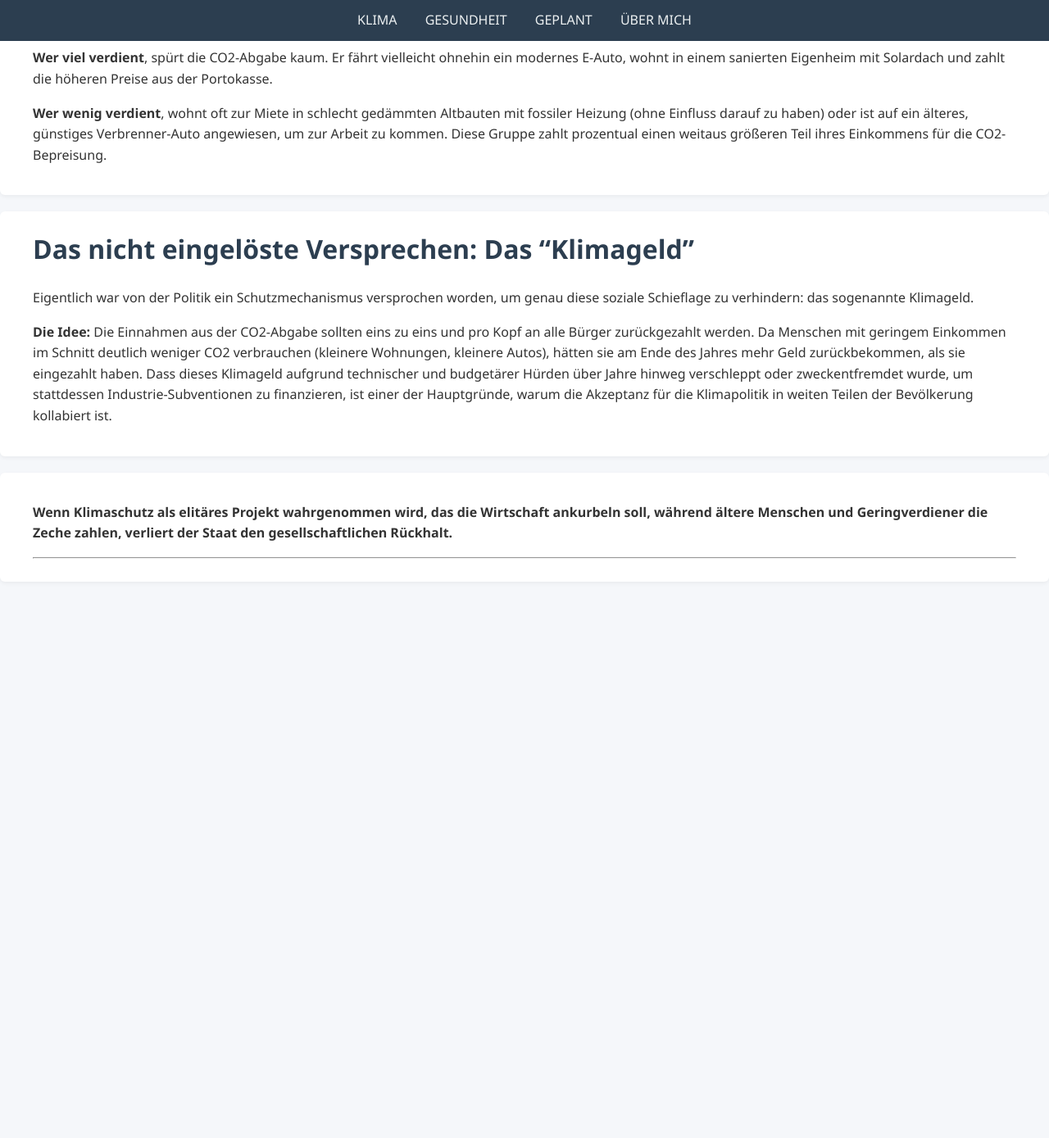
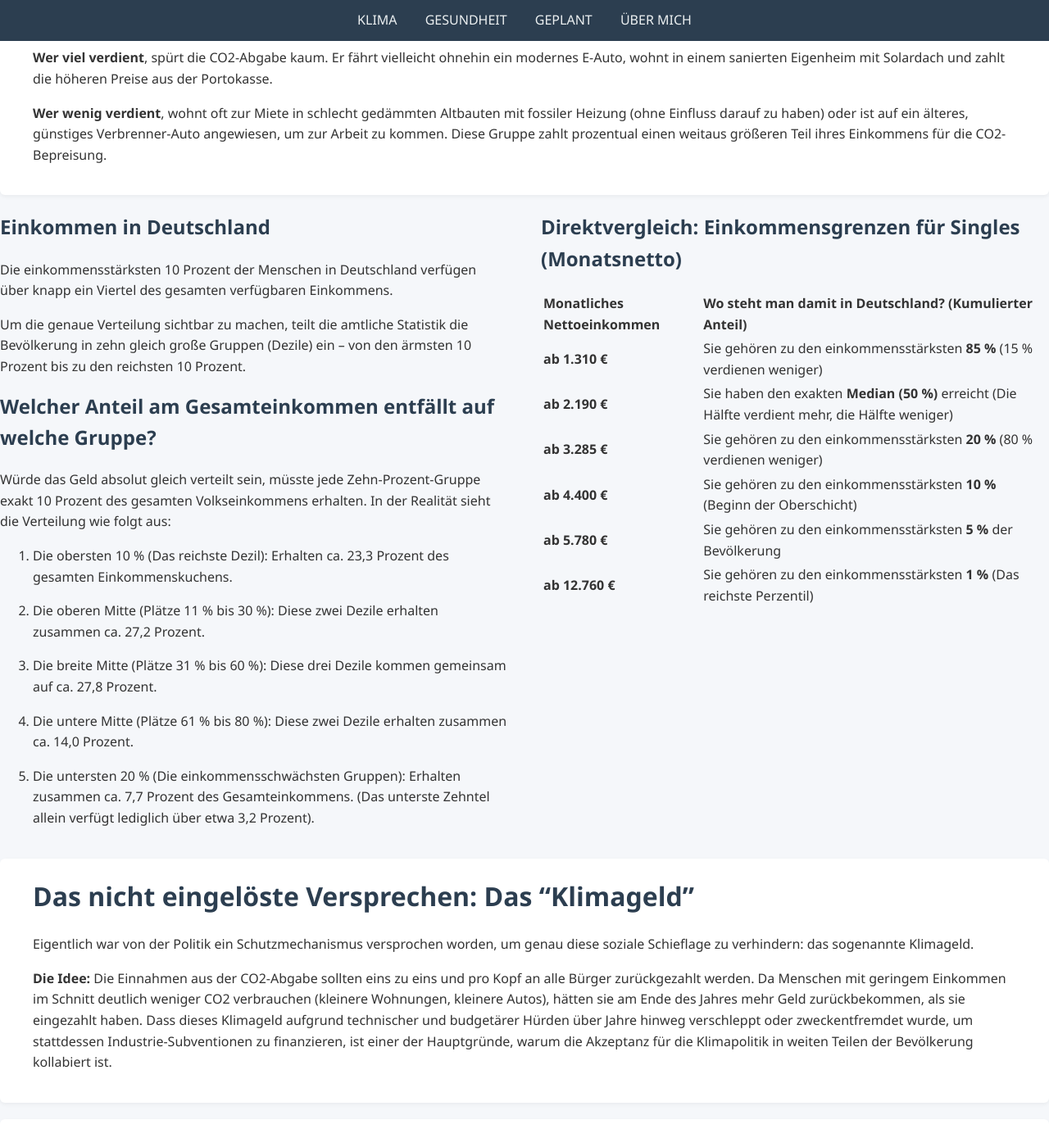
Before and after one commit to TheGermanTruth/TheGermanTruth, a Jekyll site: the page built from index.md, in a window 1280 px wide and 1400 px high, scrolled down 4872 px. Shown: the top 1389 px of the window at 82% size. Built offline with Jekyll 4.4.1, drawn with Linux system fonts in a browser that asks for light colours; before the commit the page ends 5602 px from its top, so only the background shows below that; some of the changed text lies outside the part shown.

Commit message:
Update index.md

```diff
--- a/index.md
+++ b/index.md
@@ -13,7 +13,7 @@ title: "Die Co2 Lüge"
 >
 >in die Verantwortung genommen für
 >
->8.300.000.000 Milliarden Menschen.
+>8.300.000.000 Milliarden Menschen?
 
 ---
 
@@ -200,6 +200,51 @@ Bepreisung.
 
 </div>
 
+<div class="two-columns" markdown="1">
+
+<div class="column" markdown="1">
+
+## Einkommen in Deutschland
+
+Die einkommensstärksten 10 Prozent der Menschen in Deutschland verfügen über knapp ein Viertel des gesamten verfügbaren Einkommens.
+
+Um die genaue Verteilung sichtbar zu machen, teilt die amtliche Statistik die Bevölkerung in zehn gleich große Gruppen (Dezile) ein – von den ärmsten 10 Prozent bis zu den reichsten 10 Prozent.
+
+## Welcher Anteil am Gesamteinkommen entfällt auf welche Gruppe?
+
+Würde das Geld absolut gleich verteilt sein, müsste jede Zehn-Prozent-Gruppe exakt 10 Prozent des gesamten Volkseinkommens erhalten. In der Realität sieht die Verteilung wie folgt aus:
+
+1. Die obersten 10 % (Das reichste Dezil): Erhalten ca. 23,3 Prozent des gesamten Einkommenskuchens.
+
+2. Die oberen Mitte (Plätze 11 % bis 30 %): Diese zwei Dezile erhalten zusammen ca. 27,2 Prozent.
+
+3. Die breite Mitte (Plätze 31 % bis 60 %): Diese drei Dezile kommen gemeinsam auf ca. 27,8 Prozent.
+
+4. Die untere Mitte (Plätze 61 % bis 80 %): Diese zwei Dezile erhalten zusammen ca. 14,0 Prozent.
+
+5. Die untersten 20 % (Die einkommensschwächsten Gruppen): Erhalten zusammen ca. 7,7 Prozent des Gesamteinkommens. (Das unterste Zehntel allein verfügt lediglich über etwa 3,2 Prozent).
+
+</div>
+
+<div class="column" markdown="1">
+
+## Direktvergleich: Einkommensgrenzen für Singles (Monatsnetto)
+
+
+| Monatliches Nettoeinkommen | Wo steht man damit in Deutschland? (Kumulierter Anteil) |
+| :--- | :--- |
+| **ab 1.310 €** | Sie gehören zu den einkommensstärksten **85 %** (15 % verdienen weniger) |
+| **ab 2.190 €** | Sie haben den exakten **Median (50 %)** erreicht (Die Hälfte verdient mehr, die Hälfte weniger) |
+| **ab 3.285 €** | Sie gehören zu den einkommensstärksten **20 %** (80 % verdienen weniger) |
+| **ab 4.400 €** | Sie gehören zu den einkommensstärksten **10 %** (Beginn der Oberschicht) |
+| **ab 5.780 €** | Sie gehören zu den einkommensstärksten **5 %** der Bevölkerung |
+| **ab 12.760 €** | Sie gehören zu den einkommensstärksten **1 %** (Das reichste Perzentil) |
+
+
+</div>
+
+</div>
+
 <div class="section one-column" markdown="1">
 
 # Das nicht eingelöste Versprechen: Das "Klimageld"
```
